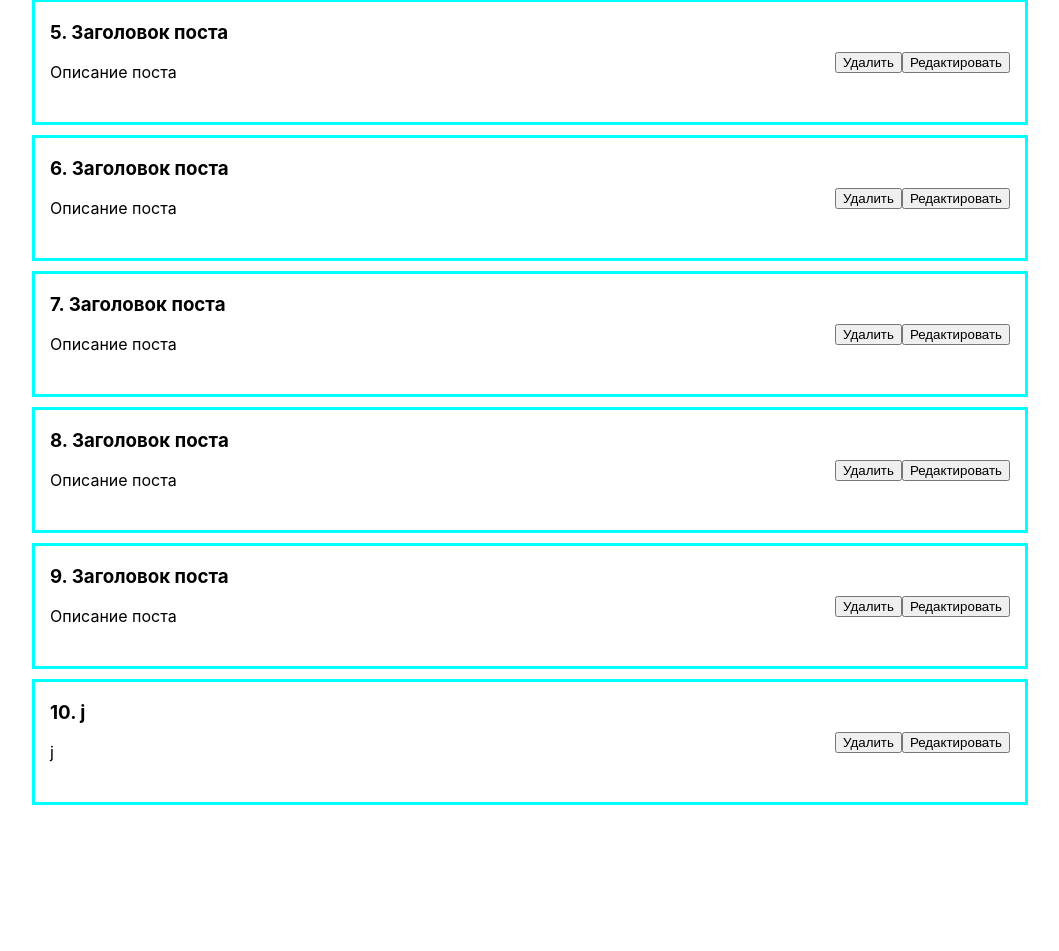
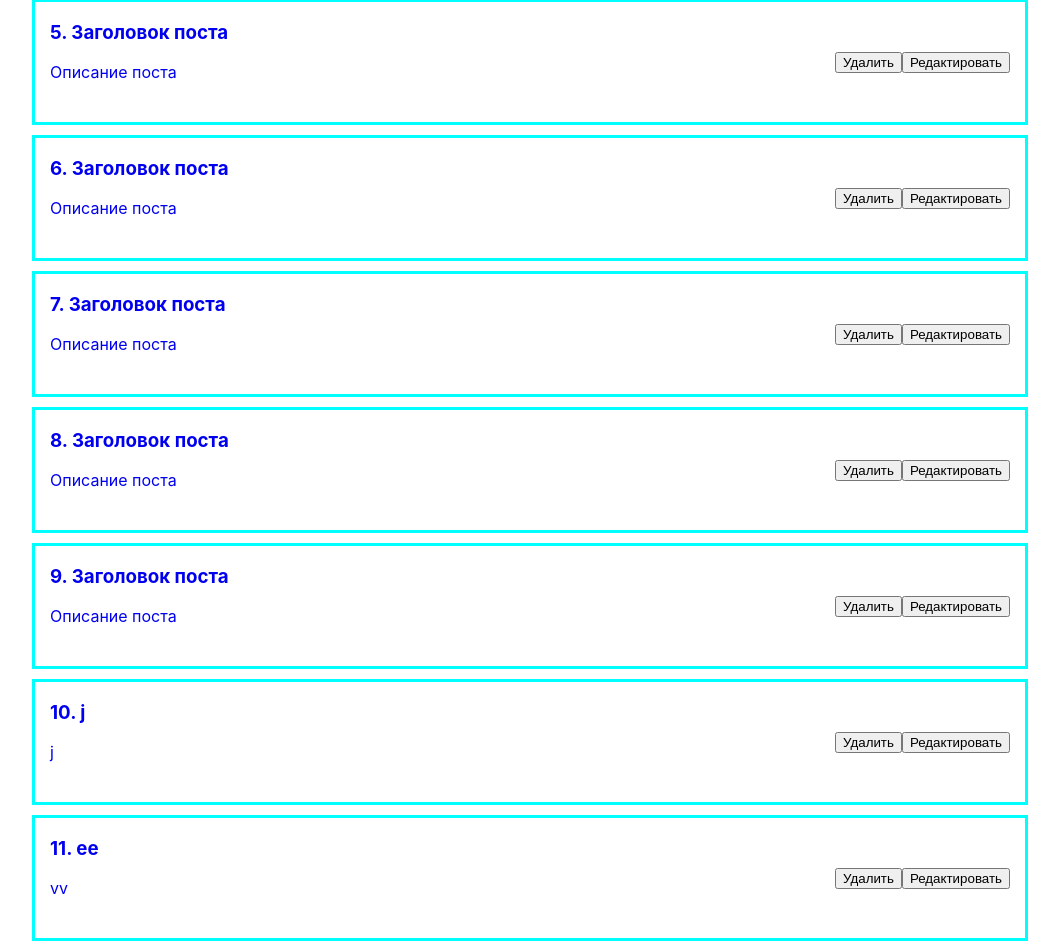
Before and after one commit to BragaMaria/TestTask, a React (Create React App) app: page / in a window 1280 px wide. Shown: the part 585-1536 px from the top of the page, without its empty margins (110-1169 px from the left). Before the commit the page ends 1400 px from the top, so only its background shows below. Built offline with nearby package versions, Linux system fonts and the light colour scheme; data requests are answered from the project's data file.

Commit message:
Добавлен переход к посту

```diff
--- a/db.json
+++ b/db.json
@@ -49,6 +49,11 @@
       "id": 10,
       "title": "j",
       "description": "j"
+    },
+    {
+      "title": "ee",
+      "description": "vv",
+      "id": 11
     }
   ]
 }
--- a/package.json
+++ b/package.json
@@ -12,6 +12,7 @@
     "@types/react-dom": "^18.0.6",
     "react": "^18.2.0",
     "react-dom": "^18.2.0",
+    "react-router-dom": "^6.3.0",
     "react-scripts": "5.0.1",
     "typescript": "^4.7.4",
     "web-vitals": "^2.1.4"
--- a/src/App.css
+++ b/src/App.css
@@ -62,6 +62,7 @@
   position: fixed;
   left: calc(50% - 265px);
   top: calc(50% - 255px);
+  padding-top: 40px;
 }
 
 
--- a/src/App.tsx
+++ b/src/App.tsx
@@ -1,6 +1,8 @@
 import React, { useEffect, useState } from "react";
 import logo from "./logo.svg";
 import "./App.css";
+import { NavLink } from "react-router-dom";
+
 
 interface IData {
   id: number;
@@ -17,6 +19,8 @@ function App() {
   });
 
   const [openForm, setOpenForm] = useState(false);
+
+  const [openForm2, setOpenForm2] = useState(false);
 
   const [idForm, setIdForm] = useState(0);
 
@@ -85,6 +89,7 @@ function App() {
           setData(result);
         });
       });
+    setOpenForm2(false);
   };
 
   return (
@@ -94,19 +99,24 @@ function App() {
         type="submit"
         value="Создать пост"
         onClick={() => {
-          setOpenForm(true);
+          setOpenForm2(true);
         }}
       />
 
       {data?.map((post) => {
         return (
           <div className="post" key={post.id}>
+            <NavLink
+              to={`/posts/${post.id}`}
+              style={{ textDecoration: "none" }}
+            >
               <div className="text">
                 <h3 className="title">
                   {post.id}. {post.title}
                 </h3>
                 <p className="description">{post.description}</p>
               </div>
+            </NavLink>
             <div className="buttons">
               <input
                 type="button"
@@ -171,8 +181,12 @@ function App() {
         </div>
       )}
 
-      {openForm && (
-        <div className="form-create">
+      {openForm2 && (
+        <div className="popup-fade">
+          <div className="form-create popup">
+            <a className="popup-close" onClick={() => setOpenForm2(false)}>
+              Закрыть
+            </a>
             <form
               onSubmit={(e) => {
                 create(e);
@@ -184,7 +198,7 @@ function App() {
                 onChange={(e) => {
                   setBodyCreate({
                     title: e.target.value,
-                  description: e.target.value,
+                    description: bodyCreate.description,
                   });
                 }}
               />
@@ -194,7 +208,7 @@ function App() {
                 type="text"
                 onChange={(e) => {
                   setBodyCreate({
-                  title: e.target.value,
+                    title: bodyCreate.title,
                     description: e.target.value,
                   });
                 }}
@@ -206,6 +220,7 @@ function App() {
               />
             </form>
           </div>
+        </div>
       )}
     </div>
   );
--- /dev/null
+++ b/src/Post.tsx
@@ -0,0 +1,35 @@
+import React, { useEffect, useState } from "react";
+import { useParams } from "react-router-dom";
+
+interface IData {
+  id: number;
+  title: string;
+  description: string;
+}
+
+export default function Post() {
+  const params = useParams();
+
+  const [data, setData] = useState<IData>();
+
+  const getData = (id: string | undefined) => {
+    return fetch(`http://localhost:3005/posts/${id}`).then((result) => {
+      return result.json();
+    });
+  };
+
+  useEffect(() => {
+    getData(params.id).then((result) => {
+      setData(result);
+    });
+  }, []);
+  console.log(data);
+  return (
+    <div className="text">
+      <h3 className="title">
+        {data?.id}. {data?.title}
+      </h3>
+      <p className="description">{data?.description}</p>
+    </div>
+  );
+}
--- a/src/index.tsx
+++ b/src/index.tsx
@@ -1,15 +1,22 @@
-import React from 'react';
-import ReactDOM from 'react-dom/client';
-import './index.css';
-import App from './App';
-import reportWebVitals from './reportWebVitals';
+import React from "react";
+import ReactDOM from "react-dom/client";
+import "./index.css";
+import App from "./App";
+import Post from "./Post";
+import reportWebVitals from "./reportWebVitals";
+import { BrowserRouter as Router, Routes, Route } from "react-router-dom";
 
 const root = ReactDOM.createRoot(
-  document.getElementById('root') as HTMLElement
+  document.getElementById("root") as HTMLElement
 );
 root.render(
   <React.StrictMode>
-    <App />
+    <Router>
+      <Routes>
+        <Route path="/" element={<App />} />
+        <Route path="/posts/:id" element={<Post/>} />
+      </Routes>
+    </Router>
   </React.StrictMode>
 );
 
```
Also changed, not shown: 1 other file (tests, documents, lock files or other folders). Lines whose indentation alone changed are shown as unchanged.
